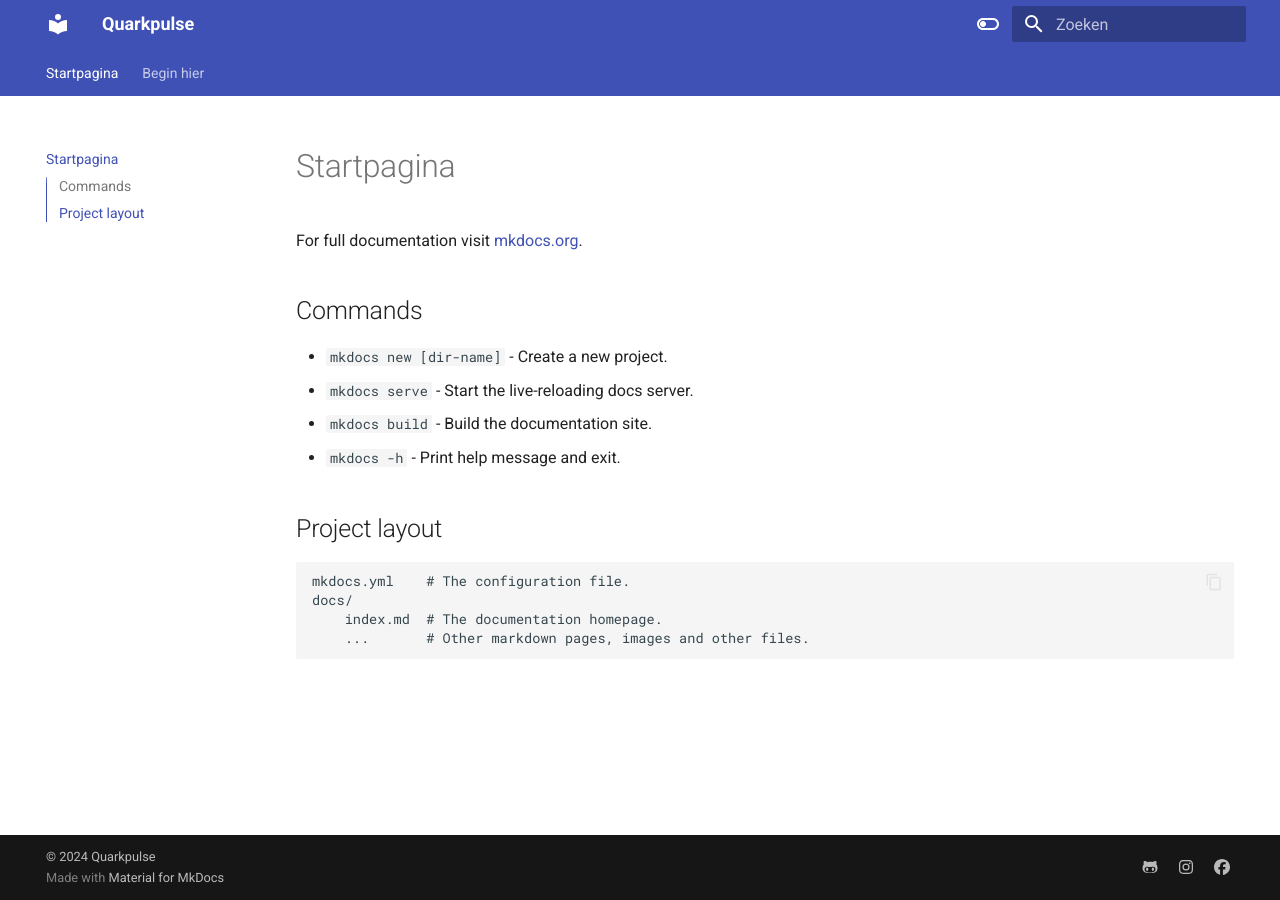
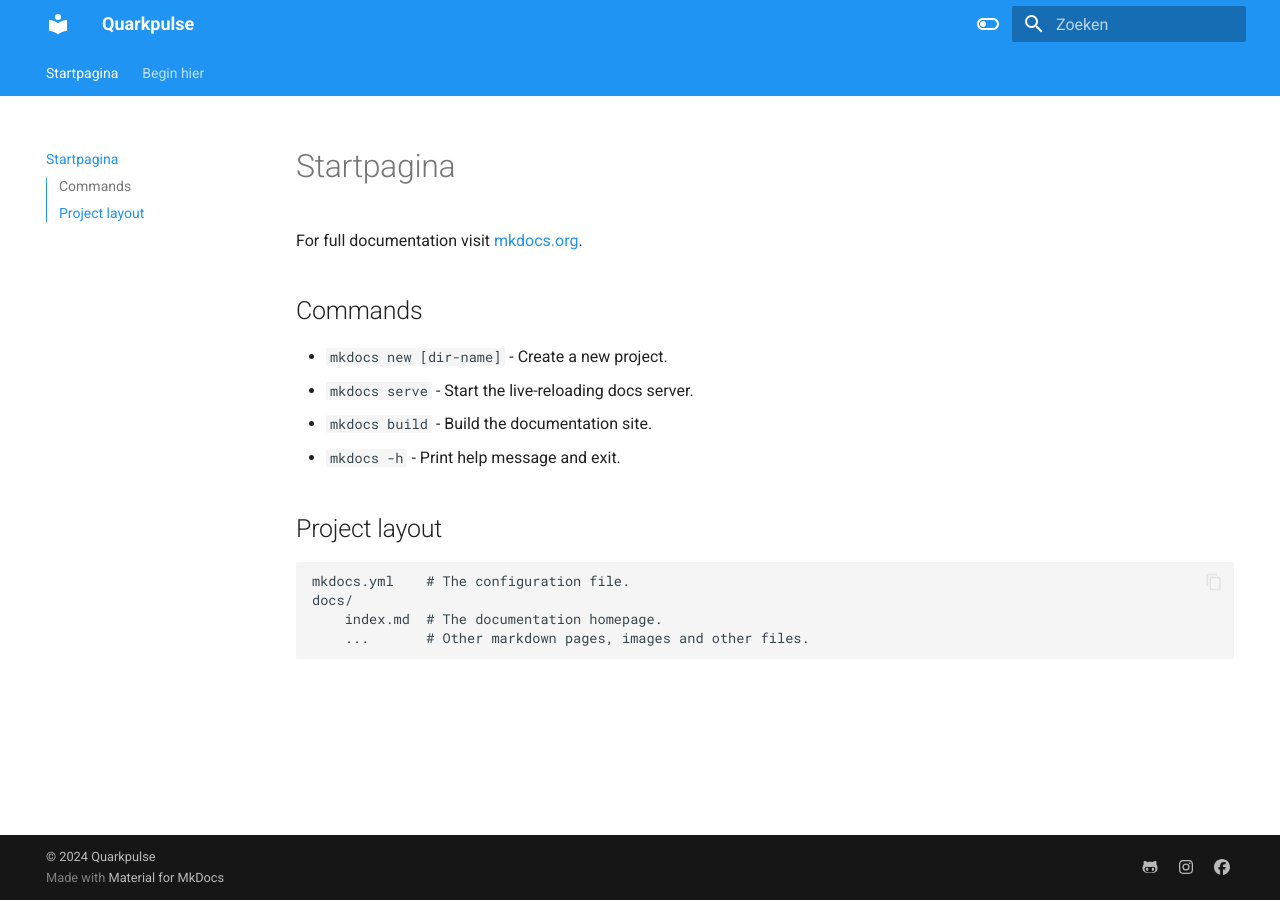
Before and after one commit to Quarkpulse/docs, an MkDocs documentation site: the page built from docs/index.md, in a window 1280 px wide. Built offline with MkDocs 1.6.1 and Material for MkDocs 9.7.7, drawn with Linux system fonts in a browser that asks for light colours.

Commit message:
Update mkdocs.yml
Updated the primary color.

```diff
--- a/mkdocs.yml
+++ b/mkdocs.yml
@@ -17,13 +17,13 @@ theme:
       toggle:
         icon: material/toggle-switch-off-outline
         name: Schakel naar dark mode
-      primary: #161D38
+      primary: blue
       accent: pink
     - scheme: slate
       toggle:
         icon: material/toggle-switch
         name: Schakel naar light mode
-      primary: #161D38
+      primary: blue
       accent: orange
 
 extra:
```
